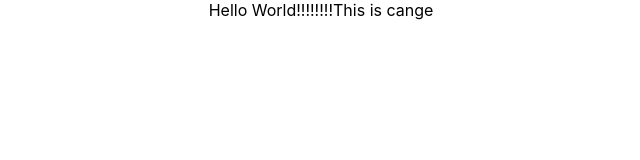
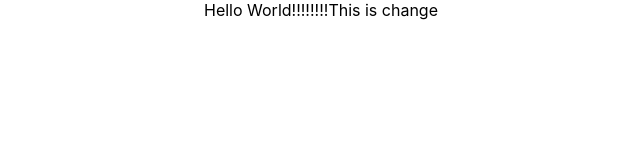
Before and after one commit to aliuppal/newapp, a React (Create React App) app: page / in a window 1280 px wide. Shown: the top 160 px of the page, without its empty margins (319-959 px from the left). Built offline with nearby package versions, Linux system fonts and the light colour scheme.

Commit message:
Update App.js

```diff
--- a/src/App.js
+++ b/src/App.js
@@ -4,7 +4,7 @@ function App() {
   return (
     <div className="App">
       <span>Hello World!!!!!!!!</span>
-      <span>This is cange </span>
+      <span>This is change </span>
     </div>
   );
 }
```
